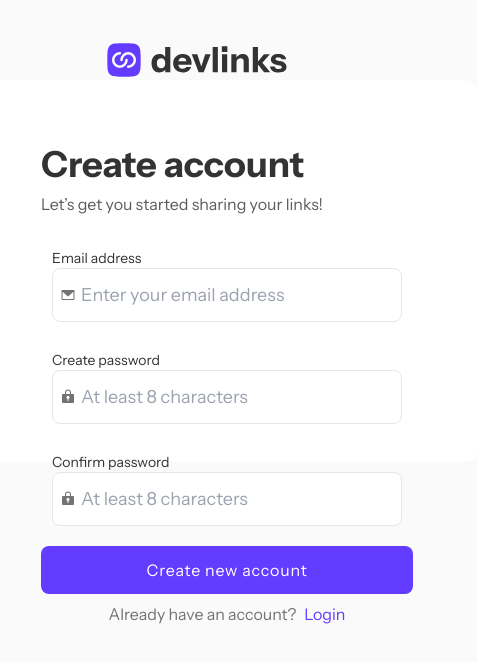
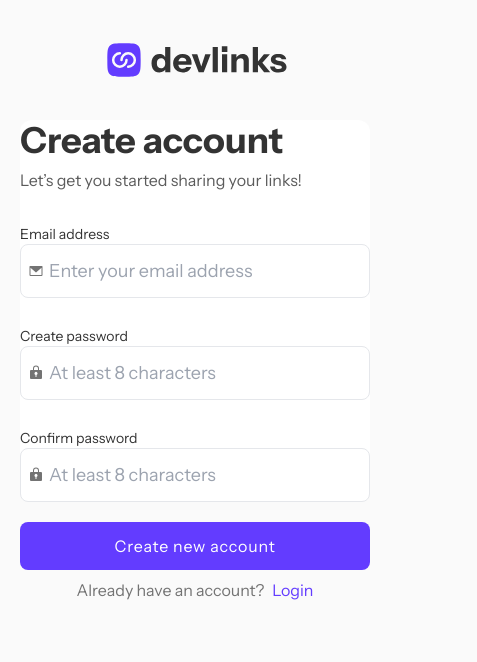
Before and after one commit to Guidotss/link-sharing, a Next.js app: page /auth/register in a window 390 px wide. Shown: the top 662 px of the page, 477 px wide, since content can reach past the window. Built offline with nearby package versions, Linux system fonts and the light colour scheme.

Commit message:
Ajustando responsive mobile RegisterForm

```diff
--- a/src/app/auth/login/page.tsx
+++ b/src/app/auth/login/page.tsx
@@ -4,7 +4,7 @@ import { LoginForm } from "@/components/form";
 const LoginPage = async () => {
   return (
     <main className="flex flex-col items-center mt-4">
-      <div className="flex mb-10 mt-5">
+      <div className="flex 2xl:mb-10 md:mb-0 mb-10  mt-5">
         <DevlinksLargeIcon />
       </div>
       <LoginForm />
--- a/src/app/auth/register/page.tsx
+++ b/src/app/auth/register/page.tsx
@@ -4,7 +4,7 @@ import { RegisterForm } from "@/components/form";
 const RegisterPage = () => {
   return (
     <main className="flex flex-col items-center 2xl:justify-center h-screen py-10 md:py-0">
-      <div className="flex 2xl:mb-10">
+      <div className="flex 2xl:mb-10 mb-10 md:mb-0">
         <DevlinksLargeIcon />
       </div>
       <RegisterForm />
--- a/src/components/form/RegisterForm.tsx
+++ b/src/components/form/RegisterForm.tsx
@@ -65,7 +65,7 @@ export const RegisterForm = () => {
 
   return (
     <form
-      className="flex flex-col bg-white rounded-xl h-1/2 w-[500px] p-16 ml-16 text-dark_grey"
+      className="flex flex-col bg-white rounded-xl h-1/2 md:w-[500px] md:p-16 text-dark_grey"
       onSubmit={handleRegister}
     >
       <h3 className="text-4xl font-bold">Create account</h3>
```
